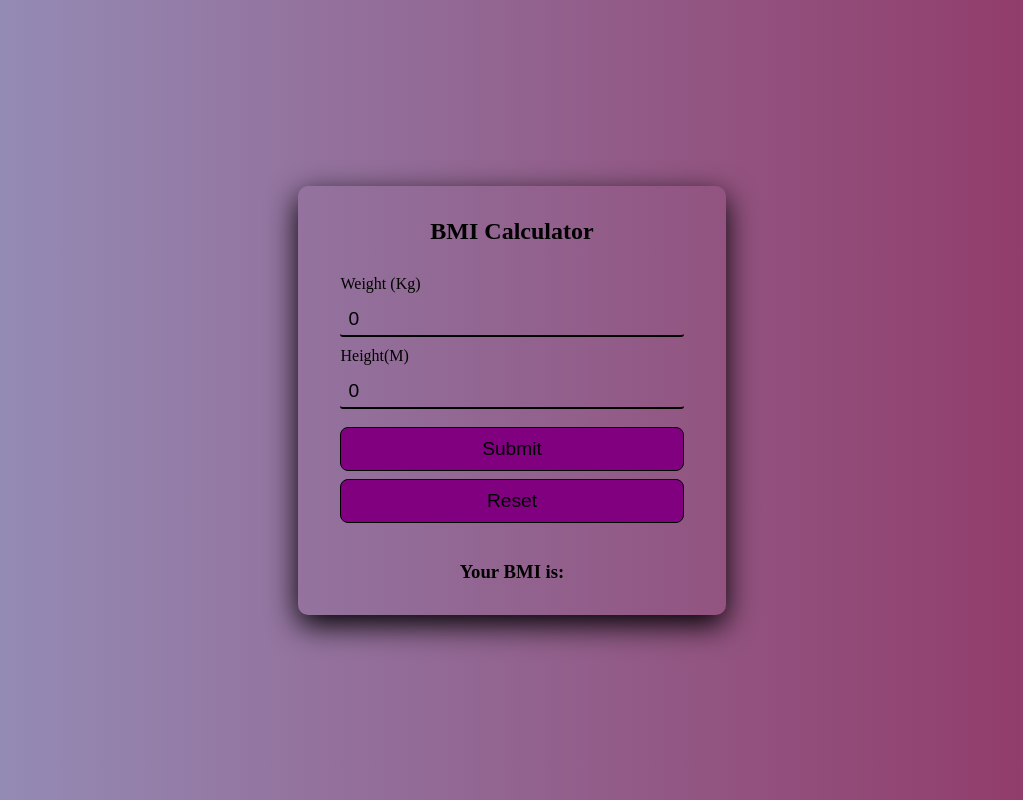
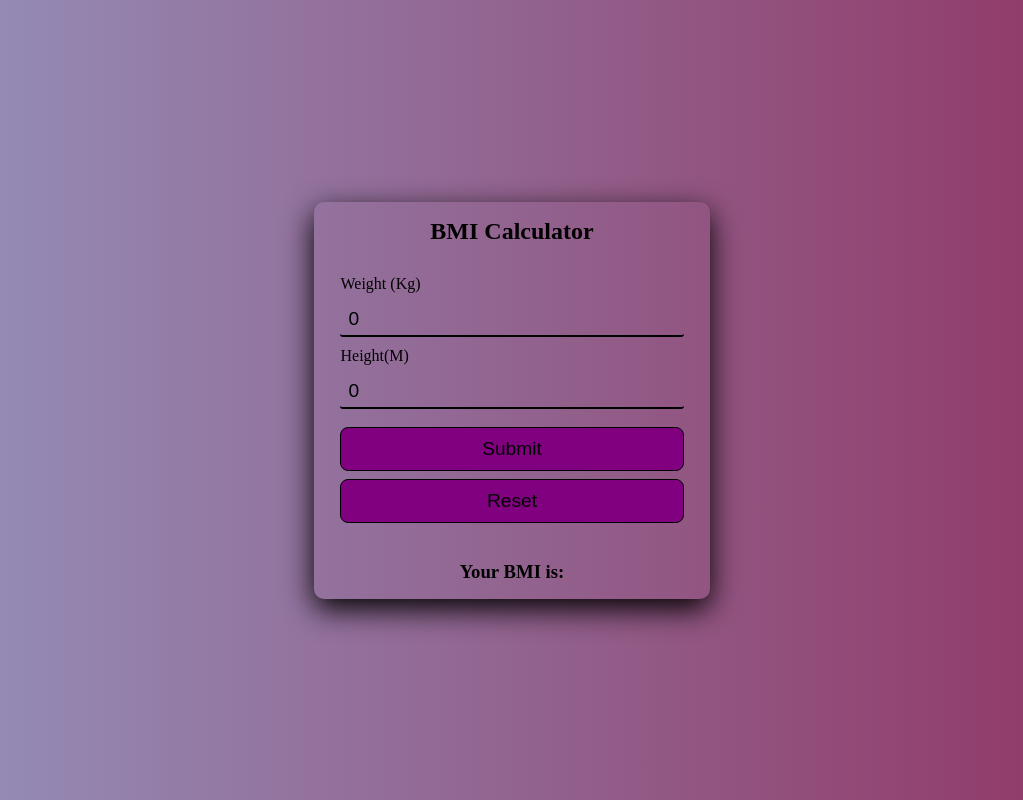
Before and after one commit to motuncoded/bmi-calculator, a React (Create React App) app: page / in a window 1280 px wide. Shown: the whole page, without its empty margins (128-1151 px from the left). Built offline with nearby package versions, Linux system fonts and the light colour scheme.

Commit message:
first-commit

```diff
--- a/src/components/Calculator.css
+++ b/src/components/Calculator.css
@@ -1,6 +1,6 @@
 .container{
     box-shadow: 0px 10px 30px #000000;
-    padding: 2rem;
+    padding: 1rem;
     border-radius: 10px;
 }
 form{
```
Also changed, not shown: package.json (+7 -1 lines), 1 other file (tests, documents, lock files or other folders).
